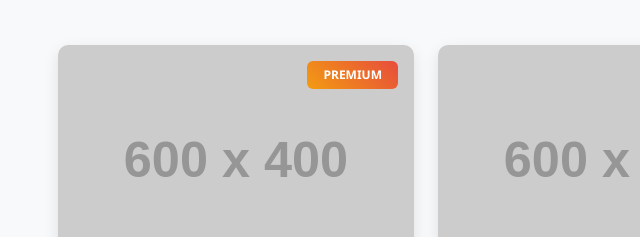
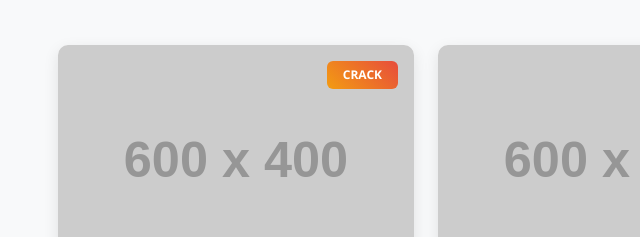
Before and after one commit to fullprogram34/techtoolls, a plain HTML site: page index.html in a window 1280 px wide. Shown: the part 544-781 px from the top of the page, 24-664 px from the left. Drawn offline with nearby package versions, Linux system fonts and the light colour scheme; placeholder pictures from the web are drawn by us.

Commit message:
Update index.html

```diff
--- a/index.html
+++ b/index.html
@@ -128,7 +128,7 @@
                     <div class="card card-software h-100">
                         <div class="position-relative">
                             <img src="https://via.placeholder.com/600x400?text=UnlockTool" class="card-img-top" alt="UnlockTool">
-                            <span class="badge badge-premium position-absolute top-0 end-0 m-3 px-3 py-2">PREMIUM</span>
+                            <span class="badge badge-premium position-absolute top-0 end-0 m-3 px-3 py-2">CRACK</span>
                         </div>
                         <div class="card-body">
                             <h5 class="card-title">UnlockTool 2025</h5>
```
